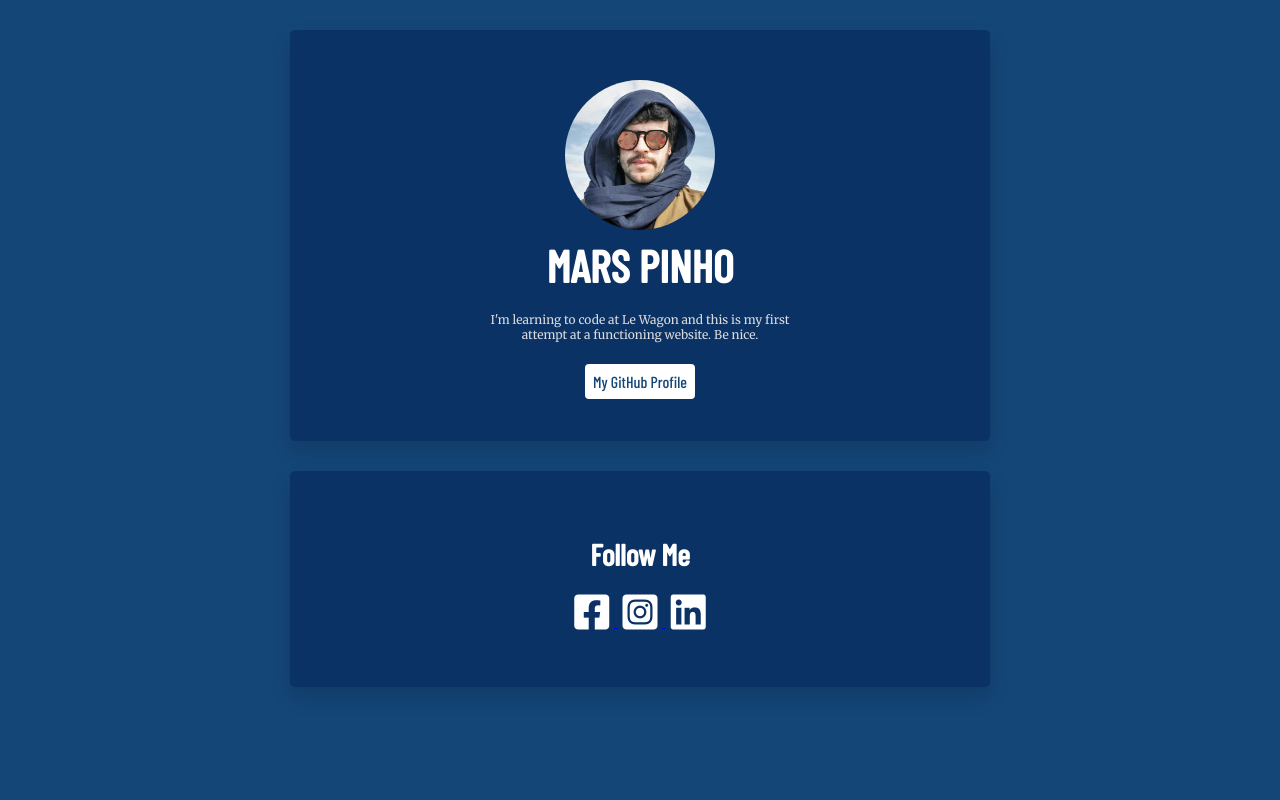
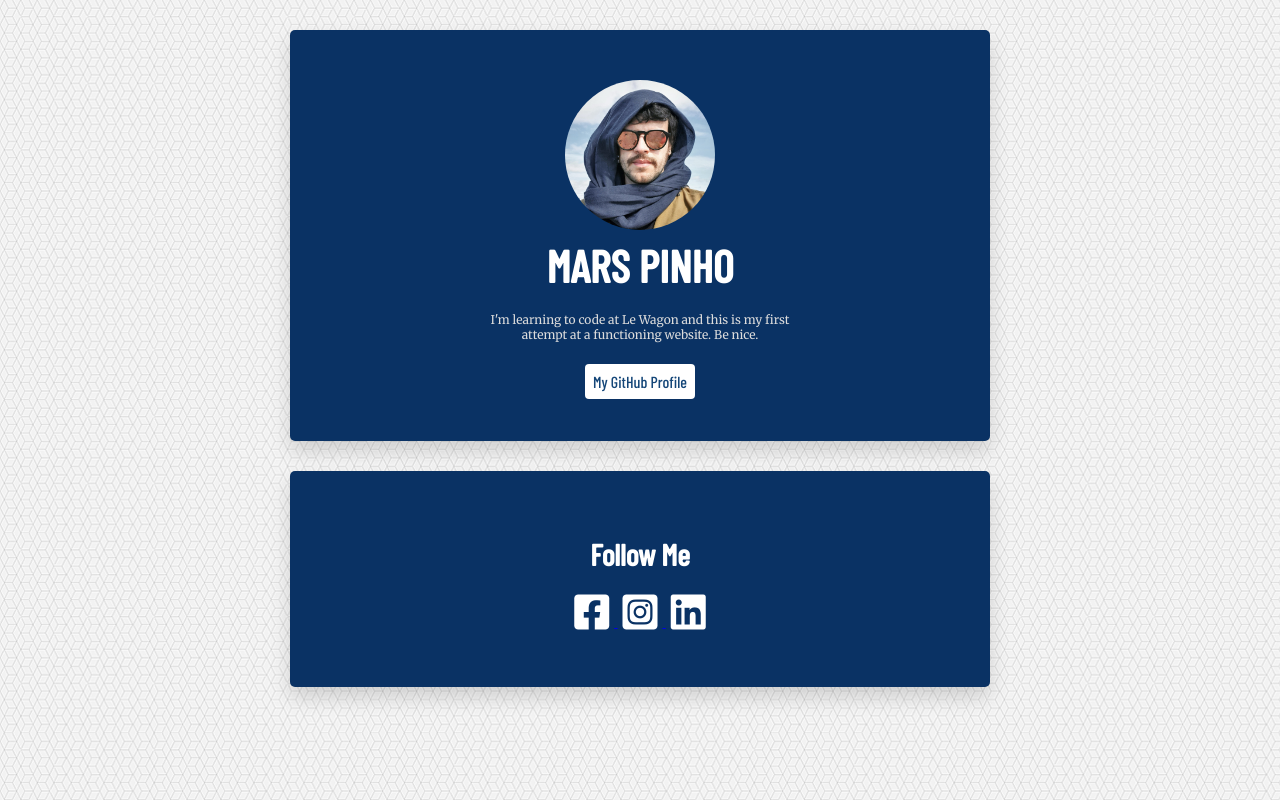
Before and after one commit to marciopinho/profile, a plain HTML site: page index.html in a window 1280 px wide. Drawn offline with nearby package versions, Linux system fonts and the light colour scheme.

Commit message:
added backrgound pattern

```diff
--- a/style.css
+++ b/style.css
@@ -1,4 +1,9 @@
+
+
 body {
+  background-image: url("images/backgrd.png");
+  background-repeat: repeat;
+  background-attachment: fixed;
   background-color: rgb(20, 70, 120);
   font-family: "Barlow Condensed";
 }
```
Also changed, not shown: index.html (+1 -0 lines), images/backgrd.png (added), 2 other files.
